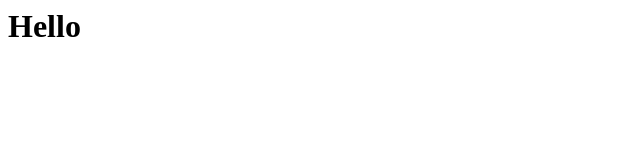
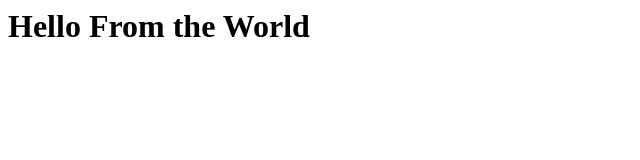
Before and after one commit to anavpdel/skills-code-with-codespaces, a plain HTML site: page index.html in a window 1280 px wide. Shown: the whole page, without its empty margins (0-640 px from the left). Drawn offline with Linux system fonts and the light colour scheme.

Commit message:
Adding hello world

```diff
--- a/index.html
+++ b/index.html
@@ -1,3 +1,3 @@
 <html>
-  <h1>Hello</h1>
+  <h1>Hello From the World</h1>
 </html>
```
